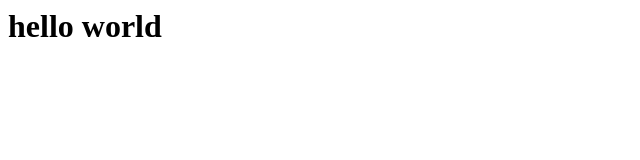
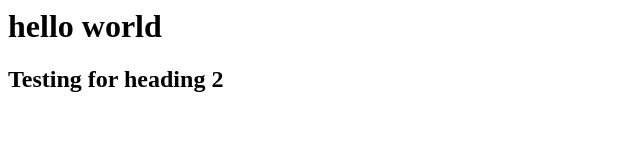
Before and after one commit to MehvishHashmi/is601sp17a, a plain HTML site: page index.html in a window 1280 px wide. Shown: the whole page, without its empty margins (0-640 px from the left). Drawn offline with Linux system fonts and the light colour scheme.

Commit message:
heading two

```diff
--- a/index.html
+++ b/index.html
@@ -1 +1,2 @@
 <h1>hello world</h1>
+<h2> Testing for heading 2 </h2>
```
